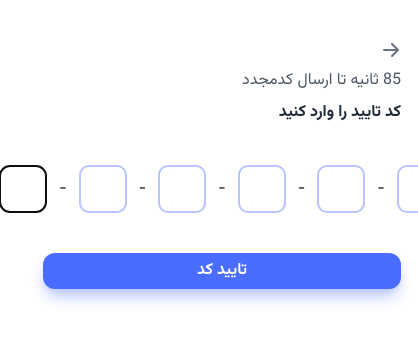
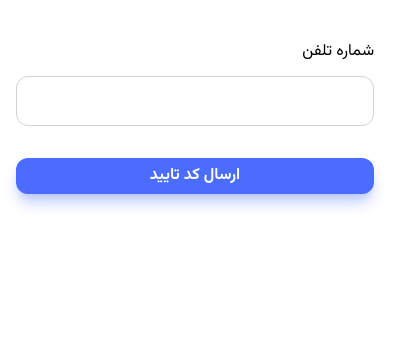
Before and after one commit to azimhatami/karava, a React (Vite) app in the folder frontend/: page /auth in a window 390 px wide. Shown: the top 342 px of the page, 418 px wide, since content can reach past the window. Built offline with nearby package versions, Linux system fonts and the light colour scheme; the HTML template or start-up script is replaced by a standard one.

Commit message:
Implemented edit phone number feature

```diff
--- a/frontend/src/features/authentication/AuthContainer.jsx
+++ b/frontend/src/features/authentication/AuthContainer.jsx
@@ -7,10 +7,10 @@ import SendOTPForm from './SendOTPForm';
 
 const AuthContainer = () => {
 
-  const [phoneNumber, setPhoneNumber] = useState('09945899973');
-  const [step, setStep] = useState(2);
+  const [phoneNumber, setPhoneNumber] = useState('');
+  const [step, setStep] = useState(1);
 
-  const { isPending: isSendingOtp, mutateAsync } = useMutation({
+  const { isPending: isSendingOtp, mutateAsync, data: otpResponse } = useMutation({
     mutationFn: getOtp,
   })
 
@@ -45,6 +45,7 @@ const AuthContainer = () => {
             phoneNumber={phoneNumber}
             onBack={() => setStep(s => s - 1)}
             onResendOtp={sendOtpHandler}
+            otpResponse={otpResponse}
           />
         );
       default:
--- a/frontend/src/features/authentication/CheckOTPForm.jsx
+++ b/frontend/src/features/authentication/CheckOTPForm.jsx
@@ -4,12 +4,13 @@ import { checkOtp } from '../../services/authService';
 import { toast } from 'react-hot-toast';
 import { useNavigate } from 'react-router-dom';
 import { HiArrowRight } from "react-icons/hi";
+import { CiEdit } from "react-icons/ci";
 import OtpInput from "react-otp-input";
 
 
 const RESEND_TIME = 90;
 
-function CheckOTPForm({ phoneNumber, onBack, onResendOtp }) {
+function CheckOTPForm({ phoneNumber, onBack, onResendOtp, otpResponse }) {
 
   const [otp, setOtp] = useState("");
   const [time, setTime] = useState(RESEND_TIME);
@@ -50,6 +51,16 @@ function CheckOTPForm({ phoneNumber, onBack, onResendOtp }) {
       <button onClick={onBack}>
         <HiArrowRight className='text-xl text-secondary-500 hover:text-secondary-700' />
       </button>
+      <div>
+        {otpResponse &&
+          <p className='flex items-center gap-x-2'>
+            <span>{otpResponse?.message}</span>
+            <button onClick={onBack}>
+              <CiEdit className='w-6 h-6 text-primary-900 my-3'/>
+            </button>
+          </p>
+        }
+      </div>
       <div className='mb-2 text-secondary-600'>
         {time > 0 ? (
           <p>{time} ثانیه تا ارسال کدمجدد</p>
```
